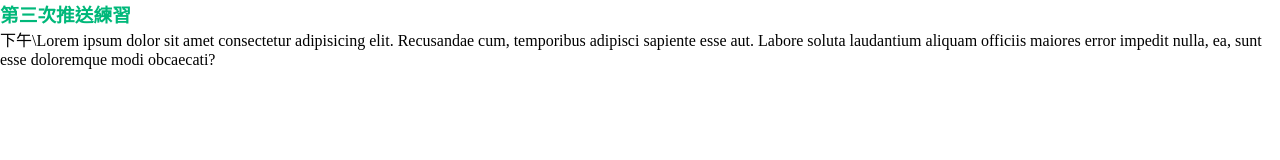
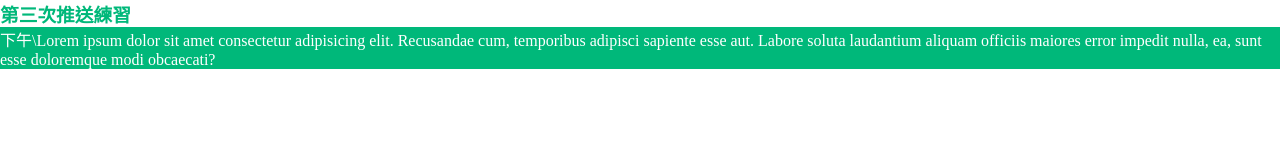
Before and after one commit to Syuan1996/ado32, a plain HTML site: page index.html in a window 1280 px wide. Drawn offline with Linux system fonts and the light colour scheme.

Commit message:
第二次三三上傳

```diff
--- a/style.css
+++ b/style.css
@@ -7,3 +7,8 @@
 h3 {
     color: rgb(0, 184, 122);
 }
+
+p {
+    background-color: rgb(0, 184, 122);
+    color: white;
+}
```
